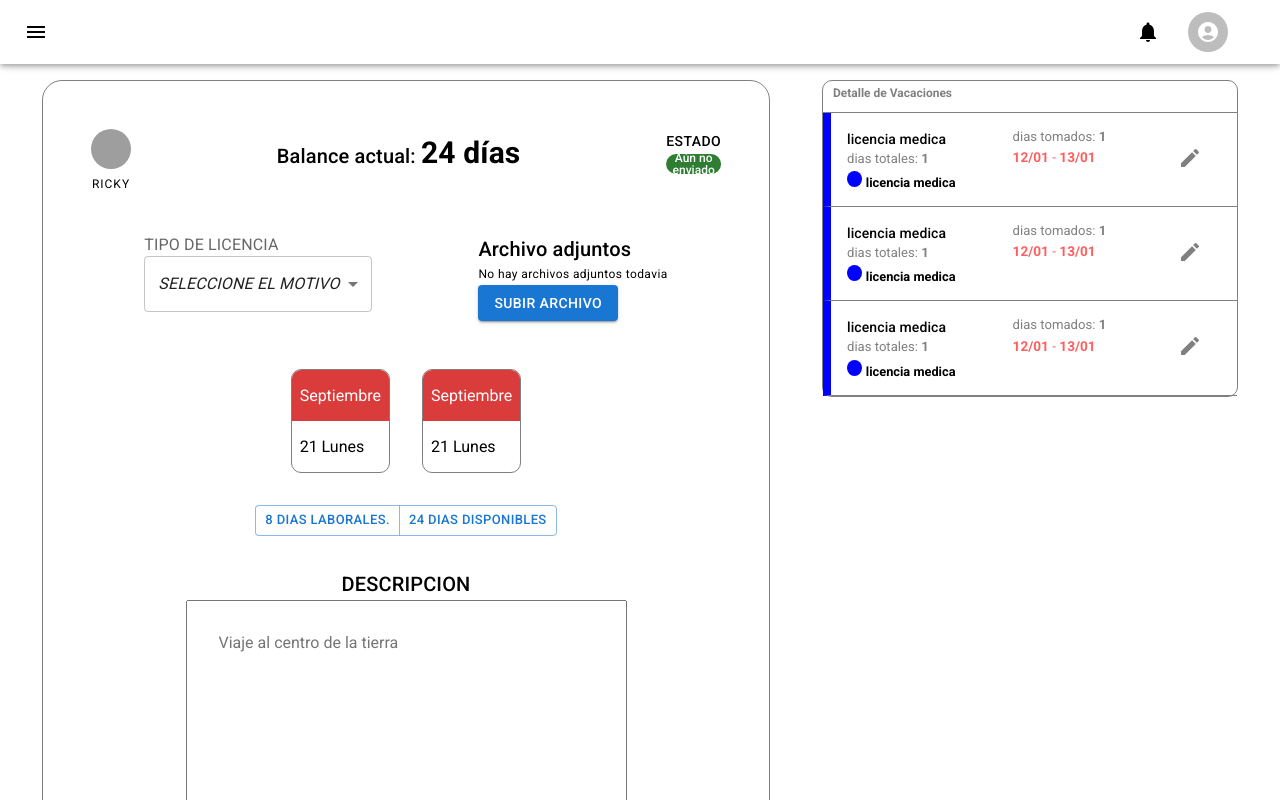
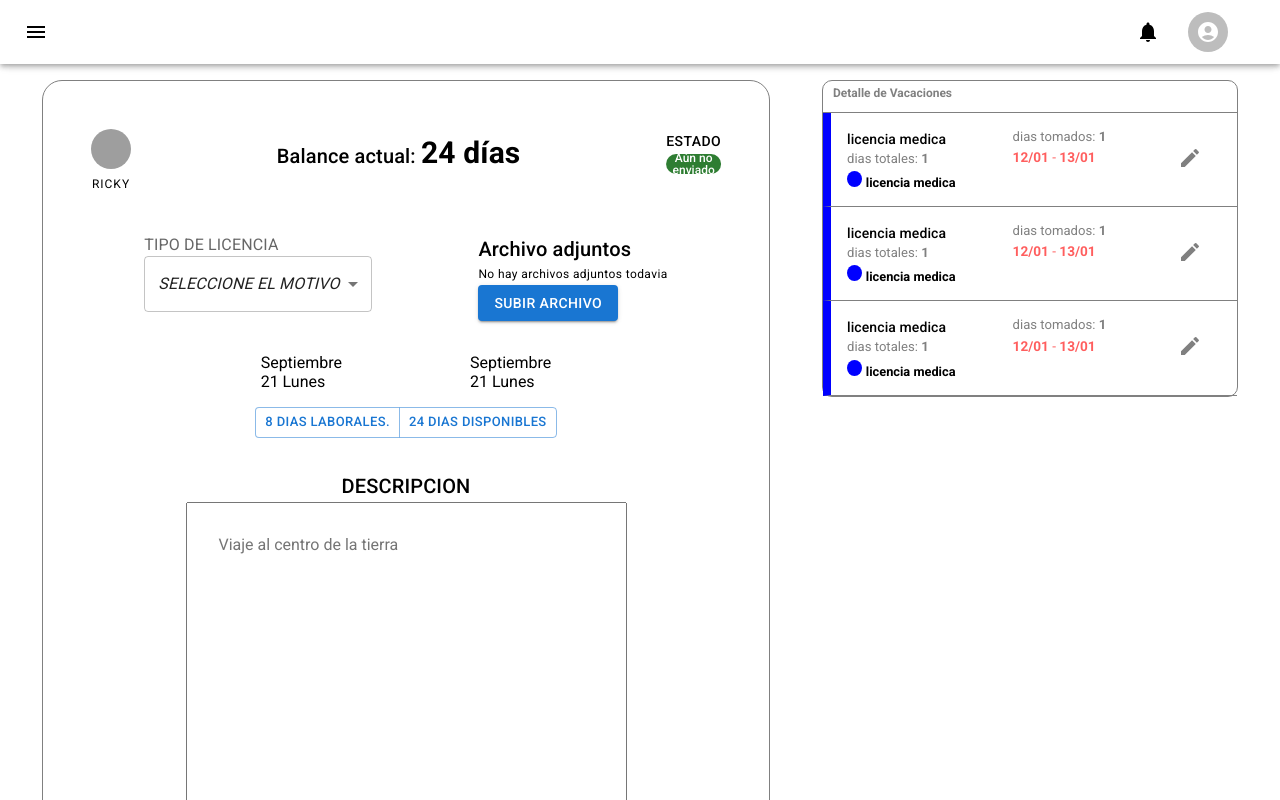
Before and after one commit to PJoaquin-adviters/Proyecto-final-adviters, a React (Create React App) app: page /cargarLicencia in a window 1280 px wide. Shown: the top 800 px of the page. Built offline with nearby package versions, Linux system fonts and the light colour scheme; grey boxes are pictures that could not be loaded.

Commit message:
Actualiza estilos de página cargar licencia

```diff
--- a/src/Pages/CargarLicenciaPage/CargarLicenciaStyle.css
+++ b/src/Pages/CargarLicenciaPage/CargarLicenciaStyle.css
@@ -36,27 +36,18 @@
   gap: 1em;
 }
 
-.cl-calendario-widget {
-  margin: 1em;
-  display: flex;
-  flex-direction: column;
-  max-width: 50%;
-  border: 1px solid gray;
-  border-radius: 10px;
-  overflow: hidden;
-}
-
-.cl-calendario-widget span:first-child {
-  background-color: rgb(218, 60, 60);
-  color: white;
-}
-
 #cl-grupo-botones-licencia {
   display: block;
 }
 
-#cl-fecha-licencia .cl-calendario-widget span {
+#cl-fecha-licencia div span{
+  display: block;
+  padding-inline: 2em;
+}
+
+#cl-fecha-licencia div span input {
   padding: 1em 0.5em;
+  font-size: 1em;
 }
 
 #cl-responsable-licencia {
```
